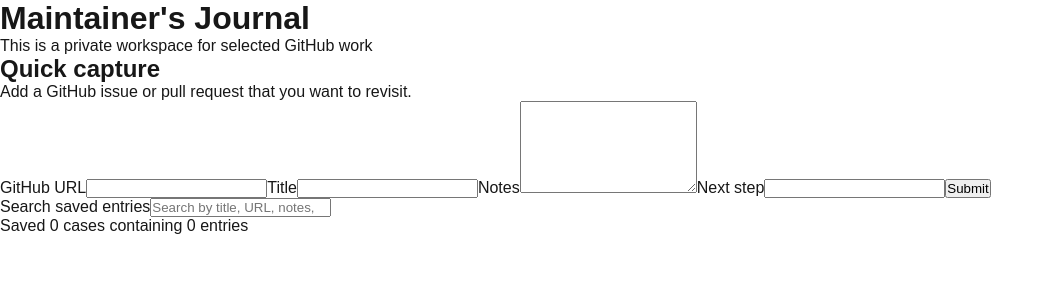
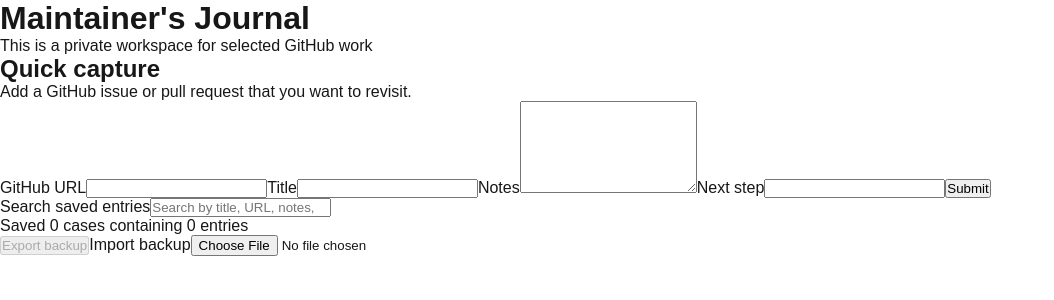
Before and after one commit to Nwakaego-Ego/maintainers-journal, a Next.js app: page / in a window 1280 px wide. Shown: the top 300 px of the page, without its empty margins (0-1054 px from the left). Built offline with nearby package versions, Linux system fonts and the light colour scheme.

Commit message:
feat: add journal backup and restore

```diff
--- a/src/components/QuickCaptureForm.tsx
+++ b/src/components/QuickCaptureForm.tsx
@@ -1,6 +1,6 @@
 "use client";
 
-import type { FormEvent } from "react";
+import type { ChangeEvent, FormEvent } from "react";
 import { useState, useEffect } from "react";
 
 type JournalEntry = {
@@ -11,6 +11,22 @@ type JournalEntry = {
   body?: string;
   nextStep?: string;
 };
+function isJournalEntry(value: unknown): value is JournalEntry {
+  if (typeof value !== "object" || value === null) {
+    return false;
+  }
+
+  const entry = value as Partial<JournalEntry>;
+
+  return (
+    typeof entry.id === "string" &&
+    typeof entry.githubUrl === "string" &&
+    typeof entry.createdAt === "string" &&
+    (entry.title === undefined || typeof entry.title === "string") &&
+    (entry.body === undefined || typeof entry.body === "string") &&
+    (entry.nextStep === undefined || typeof entry.nextStep === "string")
+  );
+}
 
 type JournalCase = {
   githubUrl: string;
@@ -233,13 +249,6 @@ export default function QuickCaptureForm() {
     }
     const cleanBody = body.trim();
 
-    // const nextStep = formData.get("nextStep");
-    // if (typeof nextStep !== "string") {
-    //   return;
-    // }
-
-    // const cleanNextStep = nextStep.trim();
-
     const updatedEntries = journalEntries.map((existingEntry) => {
       if (existingEntry.id !== entryId) {
         return existingEntry;
@@ -250,7 +259,6 @@ export default function QuickCaptureForm() {
         githubUrl,
         title: cleanTitle,
         body: cleanBody,
-        // nextStep: cleanNextStep,
       };
     });
     localStorage.setItem(
@@ -260,6 +268,84 @@ export default function QuickCaptureForm() {
 
     setJournalEntries(updatedEntries);
     setEditingEntryId(null);
+  }
+
+  function handleExport() {
+    const backup = {
+      version: 1,
+      exportedAt: new Date().toISOString(),
+      entries: journalEntries,
+    };
+
+    const backupText = JSON.stringify(backup, null, 2);
+
+    const backupFile = new Blob([backupText], {
+      type: "application/json",
+    });
+
+    const downloadUrl = URL.createObjectURL(backupFile);
+    const downloadLink = document.createElement("a");
+
+    downloadLink.href = downloadUrl;
+    downloadLink.download = `maintainers-journal-${new Date()
+      .toISOString()
+      .slice(0, 10)}.json`;
+
+    document.body.appendChild(downloadLink);
+    downloadLink.click();
+    downloadLink.remove();
+
+    URL.revokeObjectURL(downloadUrl);
+  }
+
+  async function handleImport(event: ChangeEvent<HTMLInputElement>) {
+    const fileInput = event.currentTarget;
+    const backupFile = fileInput.files?.[0];
+
+    if (!backupFile) {
+      return;
+    }
+
+    try {
+      const backupText = await backupFile.text();
+      const backup: unknown = JSON.parse(backupText);
+
+      if (
+        typeof backup !== "object" ||
+        backup === null ||
+        !("version" in backup) ||
+        backup.version !== 1 ||
+        !("entries" in backup) ||
+        !Array.isArray(backup.entries) ||
+        !backup.entries.every(isJournalEntry)
+      ) {
+        throw new Error("Invalid backup");
+      }
+
+      const entriesById = new Map(
+        backup.entries.map((entry) => [entry.id, entry]),
+      );
+
+      for (const existingEntry of journalEntries) {
+        entriesById.set(existingEntry.id, existingEntry);
+      }
+
+      const mergedEntries = Array.from(entriesById.values()).sort((a, b) => {
+        return a.createdAt.localeCompare(b.createdAt);
+      });
+
+      localStorage.setItem(
+        "maintainersJournalEntries",
+        JSON.stringify(mergedEntries),
+      );
+
+      setJournalEntries(mergedEntries);
+      window.alert(`Imported ${backup.entries.length} journal entries.`);
+    } catch {
+      window.alert("This is not a valid Maintainer's Journal backup file.");
+    } finally {
+      fileInput.value = "";
+    }
   }
 
   const normalizedSearchTerm = searchTerm.trim().toLowerCase();
@@ -314,6 +400,21 @@ export default function QuickCaptureForm() {
         {journalEntries.length}{" "}
         {journalEntries.length === 1 ? "entry" : "entries"}
       </p>
+      <button
+        type="button"
+        onClick={handleExport}
+        disabled={journalEntries.length === 0}
+      >
+        Export backup
+      </button>
+      <label>
+        Import backup
+        <input
+          type="file"
+          accept=".json,application/json"
+          onChange={handleImport}
+        />
+      </label>
       {normalizedSearchTerm && visibleCases.length === 0 && (
         <p role="status">No saved entries match “{searchTerm.trim()}”.</p>
       )}
@@ -333,11 +434,6 @@ export default function QuickCaptureForm() {
               >
                 {journalCase.githubUrl}
               </a>
-              {/* {currentNextStep && (
-                <p>
-                  <strong>Next step:</strong> {currentNextStep}
-                </p>
-              )} */}
 
               {currentNextStep && latestNextStepEntry && (
                 <>
```
